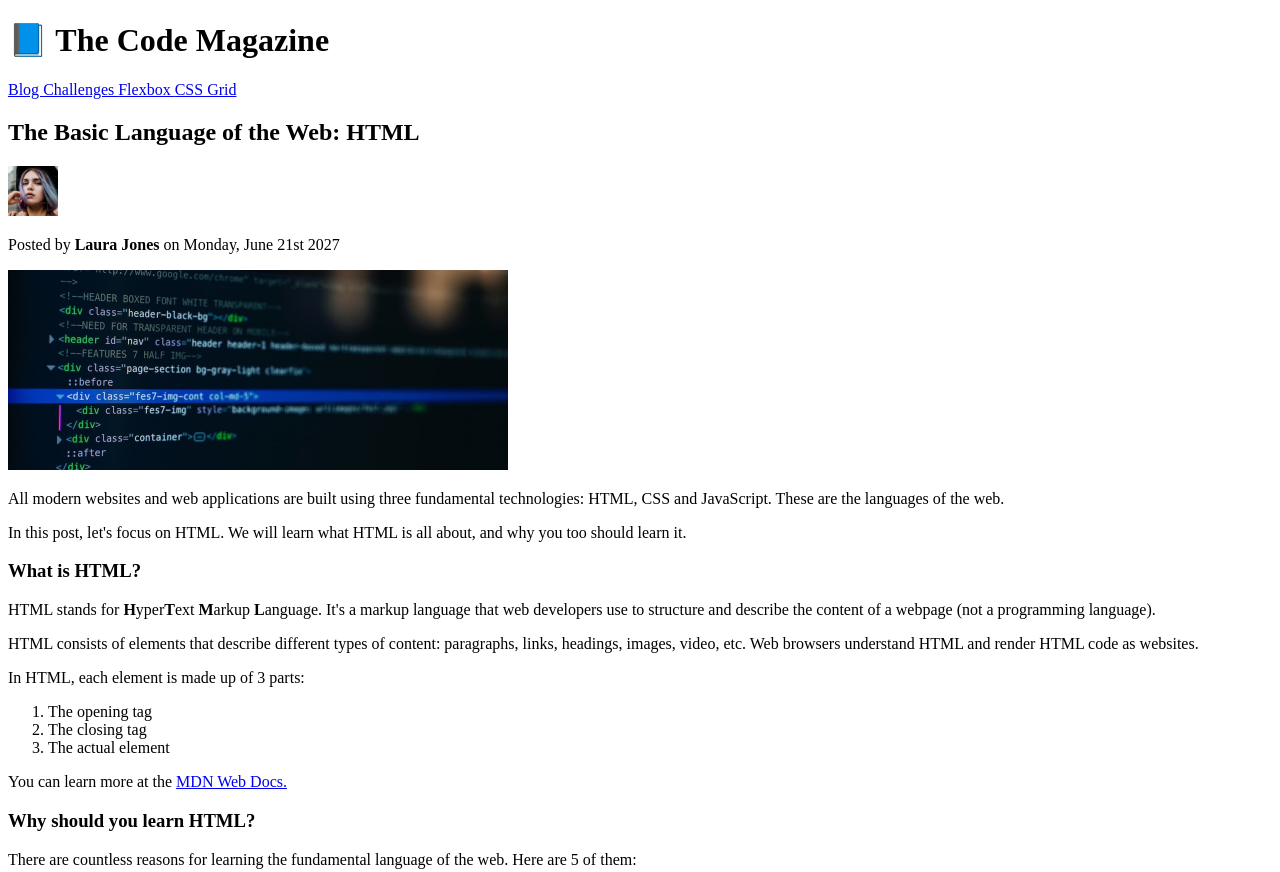
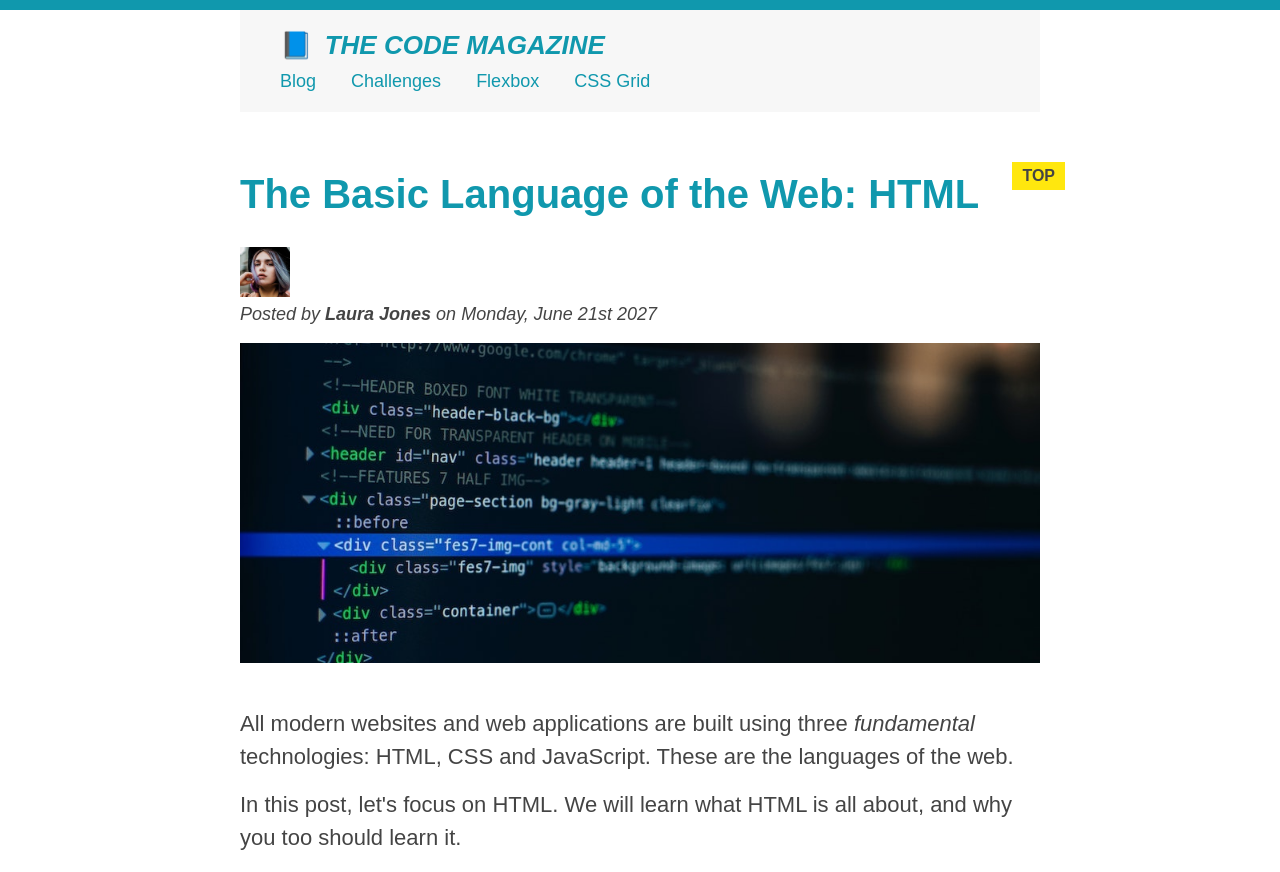
Before and after one commit to xergiox18/ejercicios-git-1, a plain HTML site: page Index.html in a window 1280 px wide. Shown: the top 872 px of the page. Drawn offline with Linux system fonts and the light colour scheme.

Commit message:
css ejercicio 3 terminado

```diff
--- a/Index.html
+++ b/Index.html
@@ -1,46 +1,60 @@
 <!DOCTYPE html>
 <html lang="en">
+
 <head>
     <meta charset="UTF-8">
     <meta http-equiv="X-UA-Compatible" content="IE=edge">
     <meta name="viewport" content="width=device-width, initial-scale=1.0">
+    <link href="css/style.css" rel="stylesheet" type="text/css">
     <title>Ejercicio 1 html</title>
 </head>
+
 <body>
-    <header>
+    <div class="container">
+        <header class="main-header">
             <h1>📘 The Code Magazine</h1>
+
             <nav>
-        <a href= "#">Blog </a href>
-        <a href= "#">Challenges </a href>
-        <a href= "#">Flexbox </a href>
-        <a href= "#">CSS Grid </a  href>
+                <a href="blog.html">Blog </a href>
+                <a href="#">Challenges </a href>
+                <a href="#">Flexbox </a href>
+                <a href="#">CSS Grid </a href>
             </nav>
         </header>
+
         <article>
-    <header>
+            <header class="post-header">
                 <h2>The Basic Language of the Web: HTML</h2>
-    <img src= img/laura-jones.jpg alt="laura jones" width="50px height="50px></img>
-    <p>Posted by <b>Laura Jones</b> on Monday, June 21st 2027
-    <br></p>
-    <img src="img/post-img.jpg" width="500px">
+                <img src=img/laura-jones.jpg alt="laura jones" width="50px height=" 50px></img>
+
+                <p id="author">Posted by <strong>Laura Jones</strong> on Monday, June 21st 2027
+                </p>
+
+                <img src="img/post-img.jpg" width="500px" height="200" class="post-img">
+                <button>❤️ Like</button>
             </header>
-    <p>All modern websites and web applications are built using three fundamental technologies: HTML, CSS and JavaScript. These are the languages of the web.</p>
-    <p>In this post, let's focus on HTML. We will learn what HTML is all about, and why you too should learn it.</p>
+
+            <p>All modern websites and web applications are built using three <em>fundamental</em> technologies: HTML, CSS and
+                JavaScript. These are the languages of the web.</p>
+            <p>In this post, let's focus on HTML. We will learn what HTML is all about, and why you too should learn it.
+            </p>
             <h3>What is HTML?</h3>
-    <p>HTML stands for <b>H</b>yper<b>T</b>ext <b>M</b>arkup <b>L</b>anguage. It's a markup language that web developers use to structure and describe the content of a webpage (not a programming language).</p>
-    <p>HTML consists of elements that describe different types of content: paragraphs, links, headings, images, video, etc. Web browsers understand HTML and render HTML code as websites.</p>
+            <p>HTML stands for <b>H</b>yper<b>T</b>ext <b>M</b>arkup <b>L</b>anguage. It's a markup language that web
+                developers use to structure and describe the content of a webpage (not a programming language).</p>
+            <p>HTML consists of elements that describe different types of content: paragraphs, links, headings, images,
+                video, etc. Web browsers understand HTML and render HTML code as websites.</p>
             <p>In HTML, each element is made up of 3 parts:
             <ol>
-            <li>The opening tag</li>
+                <li class="first-li">The opening tag</li>
                 <li>The closing tag</li>
                 <li>The actual element</li>
             </ol>
             </p>
-    <p>You can learn more at the <a href= "#">MDN Web Docs.</a href></p>
+            <p>You can learn more at the <a href="#">MDN Web Docs.</a href></p>
             <h3>Why should you learn HTML?</h3>
             <p>There are countless reasons for learning the fundamental language of the web. Here are 5 of them:
             <ul>
-            <li>To be able to use the fundamental web dev language</li>
+                <li class="first-li">To be able to use the fundamental web dev language</li>
                 <li>To hand-craft beautiful websites instead of relying on tools like Worpress or Wix</li>
                 <li>To build web applications</li>
                 <li>To impress friends</li>
@@ -48,28 +62,32 @@
             </ul>
             </p>
         </article>
+
         <aside>
             <h4>Related posts</h4>
-    <ul>
-        <li> <img src=img/related-1.jpg width="80px height="80px>
-            <a href= "#">How to Learn Web Development</a href>
+            <ul class="related">
+                <li> <img src=img/related-1.jpg width="80px height=" 80px>
+                    <a href="#">How to Learn Web Development</a href>
                 </li>
-        <br>
-        By Jonas Schmedtmann
-        <br><br>
-        <li><img src=img/related-2.jpg width="80px height="80px>
-            <a href= "#">The Unknown Powers of CSS</a href>
+                <p class="related-author">By Jonas Schmedtmann</p>
+
+                <li><img src=img/related-2.jpg width="80px height=" 80px>
+                    <a href="#">The Unknown Powers of CSS</a href>
                 </li>
-        <br>
-        By Jim Dillon
-        <br><br>
-        <li><img src=img/related-3.jpg width="80px height="80px>
-            <a href= "#">Why JavaScript is Awesome</a href>
+                <p class="related-author">By Jim Dillon</p>
+
+                <li><img src=img/related-3.jpg width="80px height=" 80px>
+                    <a href="#">Why JavaScript is Awesome</a href>
                 </li>
-        <br>
-        By Matilda
+                <p class="related-author">By Matilda</p>
             </ul>
         </aside>
-<footer>Copyright © 2027 by The Code Magazine.</footer>
+        <footer>
+            <p id="copyright" class="copyright text">
+                Copyright &copy; 2027 by The Code Magazine.
+            </p>
+        </footer>
+    </div>
 </body>
+
 </html>
--- a/css/style.css
+++ b/css/style.css
@@ -0,0 +1,193 @@
+* {margin: 0;
+   padding: 0;
+   box-sizing: border-box;
+}
+
+body {
+    color: #444;
+    font-family: sans-serif;
+    border-top: 10px solid #1098ad;
+    position: relative;
+}
+
+h1,
+h2,
+h3 {
+  color: #1098ad;
+}
+
+h1 {
+    font-size: 26px;
+    Font-style:italic ;
+    Text-transform:uppercase;
+}
+
+h1::first-letter {
+    font-style: normal;
+    margin-right: 5px;
+}
+
+h2 {
+    font-size: 40px;
+    margin-bottom: 30px;
+    position: relative;
+}
+
+h3 {
+    font-size: 30px;
+    margin-bottom: 20px;
+    margin-top: 40px;
+}
+
+h4 {
+    font-size: 20px;
+    text-transform: uppercase;
+    text-align: center;
+}
+
+
+.principal-header {
+    background-color: rgb(248,248,248);
+    padding: 20px 40px;
+}
+
+nav{
+    font-size:18px;
+}
+
+nav a:link {
+    margin-right: 30px;
+    margin-top: 10px;
+    display: inline-block;
+}
+
+a{
+    color:#1098ad;
+    text-decoration: none;
+    margin-right: 30px;
+}
+
+.container {
+    width: 800px;
+    margin: 0 auto;
+}
+
+.main-header {
+    background-color: #f7f7f7;
+    padding: 20px 40px;
+    margin-bottom: 60px;
+}
+
+article {
+    margin-bottom: 60px;
+}
+
+.post-header {
+    margin-bottom: 40px;
+}
+
+aside {
+    background-color: #f7f7f7;
+    border-top: 5px solid #1098ad;
+    border-bottom: 5px solid #1098ad;
+    padding: 50px 0;
+    width: 500px;
+}
+
+p {
+    font-size: 22px;
+    line-height: 1.5;
+    margin-bottom: 15px;
+}
+
+ul,
+ol {
+  margin-left: 50px;
+  margin-bottom: 20px;
+}
+
+li {
+    font-size: 20px;
+    margin-bottom: 10px;
+}
+
+li:first-child {
+    font-weight: bold;
+}
+
+li:last-child {
+    margin-bottom: 0;
+}
+
+#copyright {
+    font-size: 16px;
+}
+
+.related-author {
+    font-size: 18px;
+    font-weight: bold;
+}
+
+#author {
+    font-style: italic;
+    font-size: 18px;
+}
+
+article p:first-child {
+    color: red;
+}
+
+.related {
+    list-style: none;
+}
+
+a:link {
+    color: #1098ad;
+    text-decoration: none;
+}
+
+a:visited {
+    color: #1098ad;
+}
+
+nav a:link:last-child {
+    margin-right: 0;
+}
+
+a:hover {
+    color: orangered;
+    font-weight: bold;
+    text-decoration: underline orangered;
+}
+
+a:active {
+    background-color: black;
+    font-style: italic;
+}
+
+.post-img {
+    width: 100%;
+    height: auto;
+}
+
+button {
+    font-size: 22px;
+    padding: 20px;
+    cursor: pointer;
+    position: absolute;
+    bottom: 50px;
+    right: 50px;
+}
+
+h2::before {
+    content: "TOP";
+    background-color: #ffe70e;
+    color: #444;
+    font-size: 16px;
+    font-weight: bold;
+    display: inline-block;
+    padding: 5px 10px;
+    position: absolute;
+    top: -10px;
+    right: -25px;
+}
```
Also changed, not shown: blog.html (added, +10 -0 lines). Lines whose indentation alone changed are shown as unchanged.
